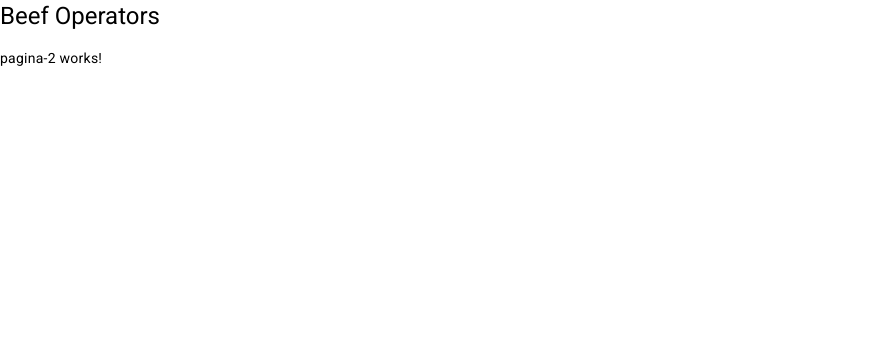
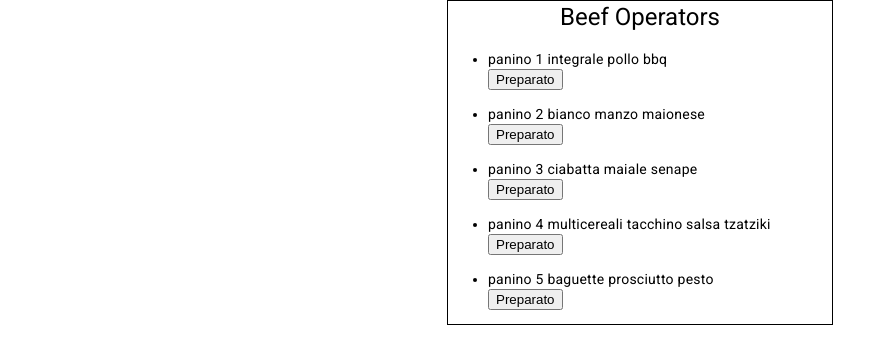
Before and after one commit to Angelo-Peruzzi/Beef-Company, an Angular app: page / in a window 1280 px wide. Shown: the top 364 px of the page, without its empty margins (0-895 px from the left). Built offline with nearby package versions, Linux system fonts and the light colour scheme; data requests are answered from the project's data file.

Commit message:
funge p2

```diff
--- a/db.json
+++ b/db.json
@@ -1,6 +1,6 @@
 {
   "panini": [
-    [
+
       {
         "id": 1,
         "nome": "panino 1",
@@ -37,5 +37,5 @@
         "salsa": "pesto"
       }
     ]
-  ]
+
 }
--- a/src/app/pagina-2/components2/components2.component.html
+++ b/src/app/pagina-2/components2/components2.component.html
@@ -1,2 +1,2 @@
-<h1>Beef Operators</h1>
+
 <app-pagina-2></app-pagina-2>
--- a/src/app/pagina-2/pagina-2.component.css
+++ b/src/app/pagina-2/pagina-2.component.css
@@ -0,0 +1,13 @@
+/* * {
+    text-align: center;
+} */
+h1{
+    text-align: center;
+}
+
+.div2{
+border: 1px solid black;
+width: 30%;
+margin: auto ;
+
+}
--- a/src/app/pagina-2/pagina-2.component.html
+++ b/src/app/pagina-2/pagina-2.component.html
@@ -1,17 +1,22 @@
-<p>pagina-2 works!</p>
 
-<ng-container>
-<ng-container *ngFor="let panino of panini" >
+<div class="div2">
+    <h1>Beef Operators</h1>
+<ng-container class="ng-cont">
+<ng-container  *ngFor="let panino of panini">
 
-<ol>
-    <li>{{panino | json}}</li>
+<ul>
+    <li>{{panino.nome}} {{panino.pane}} {{panino.carne}} {{panino.salsa}} </li>
+    <button (click)="onclick($event)">Preparato</button>
 
 
 
 
-</ol>
+</ul>
 
 
 </ng-container>
 
 </ng-container>
+
+
+</div>
--- a/src/app/pagina-2/pagina-2.component.ts
+++ b/src/app/pagina-2/pagina-2.component.ts
@@ -1,6 +1,8 @@
 import { Component, OnInit } from '@angular/core';
 import { P2ServiceService, Panino } from './p2-service.service';
 import { Observable, tap } from 'rxjs';
+import { HttpEvent } from '@angular/common/http';
+
 
 @Component({
   selector: 'app-pagina-2',
@@ -26,16 +28,38 @@ constructor(private servizio : P2ServiceService) {
 
 
   }
-  ngOnInit(): void {
-   this.paninoList$ = this.servizio.fetchAll()
-  }
   // ngOnInit(): void {
-  //   this.P2ServiceService.fetchAll().subscribe({
-  //     next : (lista : Panino[]) => {},
-  //     error: (err : any) =>  {},
-  //     complete: () =>  {
-  //       console.log("fetch completed")}
-  //     })
+  // this.servizio.fetchAll().subscribe(){
+  //   next : (lista : Panino[]) => {},
+  //  Error: (err : any) =>  {},
+  // complete :  () =>  {
+  // console.log("fetch completed")}
+  //       }
+  // }
+  // }
 
 
-  }
+
+  ngOnInit(): void {
+
+    this.servizio.fetchAll().subscribe({
+      next : (lista : Panino[]) => {
+        this.panini = lista ;
+      },
+      error: (err : any) =>  {},
+      complete: () =>  {
+        console.log("fetch completed")}
+       })
+
+
+      }
+
+
+     onclick(event : Event){
+      this.panini.splice(0,1)
+     }
+
+
+
+
+    }
```
Also changed, not shown: package.json (line endings or trailing spaces).
